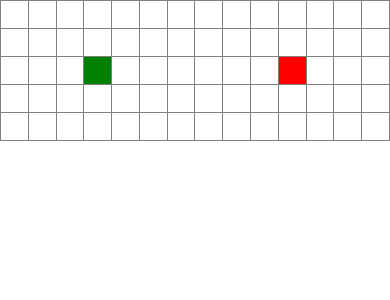
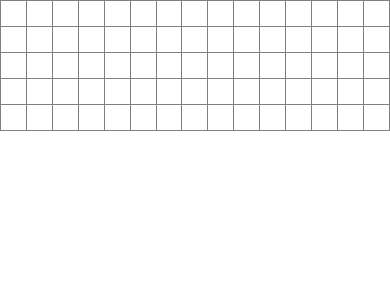
Before and after one commit to andrewywong/pathfinding-visualizer, a React (Create React App) app: page / in a window 390 px wide. Shown: the top 300 px of the page. Built offline with nearby package versions, Linux system fonts and the light colour scheme.

Commit message:
Board now uses board context variable to render the board and change HTML table elements to div

```diff
--- a/src/ContextProvider.jsx
+++ b/src/ContextProvider.jsx
@@ -12,6 +12,7 @@ class ContextProvider extends Component {
       isVisualizing: false,
       isHelpOn: false,
     };
+    this.setupBoard();
   }
 
   componentDidMount() {
@@ -29,7 +30,7 @@ class ContextProvider extends Component {
   setupBoard() {
     const nodes = [];
     // Change rows and cols depending on the device width
-    const maxCol = window.innerWidth / 28;
+    const maxCol = window.innerWidth / 26;
     const maxRow = Math.round(maxCol / 3);
 
     // Deep Copy Methods
@@ -66,9 +67,9 @@ class ContextProvider extends Component {
     }
 
     // Initialize board
-    for (let row = 0; row < maxRow; ++row) {
+    for (let rowIdx = 0; rowIdx < maxRow; ++rowIdx) {
       const currentRow = [];
-      for (let col = 0; col < maxCol; ++col) {
+      for (let colIdx = 0; colIdx < maxCol; ++colIdx) {
         const currentNode = {
           type: NODE_INITIAL,
           visited: false,
@@ -81,11 +82,11 @@ class ContextProvider extends Component {
     // Copy over preexisting board
     if (this.board && this.board.length) {
       // board and board.length are truthy
-      for (let row = 0; row < this.board.length; ++row) {
-        for (let col = 0; col < this.board[row].length; ++col) {
+      for (let rowIdx = 0; rowIdx < this.board.length; ++rowIdx) {
+        for (let colIdx = 0; colIdx < this.board[rowIdx].length; ++colIdx) {
           // TODO: PROBABLY NEED TO DEEP COPY INSTEAD
           // nodes[row][col] = Object.assign({}, this.board[row][col]);
-          nodes[row][col] = this.board[row][col];
+          nodes[rowIdx][colIdx] = this.board[rowIdx][colIdx];
         }
       }
     }
@@ -109,7 +110,25 @@ class ContextProvider extends Component {
 
   render() {
     return (
-      <Context.Provider value={this.state}>
+      <Context.Provider
+        value={{
+          // State
+          isPathExisting: this.state.isPathExisting,
+          isVisualizing: this.state.isVisualizing,
+          isHelpOn: this.state.isHelpOn,
+
+          // Functions
+          setIsPathExisting: this.setIsPathExisting,
+          setIsVisualizing: this.setIsVisualizing,
+          setIsHelpOn: this.setIsHelpOn,
+
+          // Variables
+          board: this.board,
+          start: this.start,
+          finish: this.finish,
+          delay: this.delay,
+        }}
+      >
         {this.props.children}
       </Context.Provider>
     );
--- a/src/components/Board/Board.css
+++ b/src/components/Board/Board.css
@@ -1,7 +1,11 @@
 .board {
   margin: auto;
-  border-left: 1px solid grey;
-  border-top: 1px solid grey;
+  display: table;
   border-collapse: collapse;
-  /* border-spacing: 0px; */
+  /* border-left: 1px solid grey;
+  border-top: 1px solid grey; */
 }
+
+.row {
+  display: table-row;
+}
--- a/src/components/Board/Board.jsx
+++ b/src/components/Board/Board.jsx
@@ -9,58 +9,32 @@ export default class Board extends Component {
   constructor(props) {
     super(props);
     this.state = {
-      nodes: [],
+      isDragging: false,
+      // toggle between erasing/adding walls
     };
   }
 
-  componentDidMount() {
-    const nodes = [];
-    // Change rows and cols depending on the device width
-    const maxCols = window.innerWidth / 28;
-    const maxRows = Math.round(maxCols / 3);
-    console.log(maxRows);
-
-    for (let row = 0; row < maxRows; ++row) {
-      const currentRow = [];
-      for (let col = 0; col < maxCols; ++col) {
-        const currentNode = {
-          col,
-          row,
-          isStart:
-            row === Math.trunc(maxRows / 2) &&
-            col === Math.trunc(maxCols * (1 / 4)),
-          isFinish:
-            row === Math.trunc(maxRows / 2) &&
-            col === Math.trunc(maxCols * (3 / 4)),
-        };
-        currentRow.push(currentNode);
-      }
-      nodes.push(currentRow);
-    }
-    this.setState({ nodes });
-
-    // TODO: Add event listener for 'resize' to resize board
-    // https://stackoverflow.com/questions/19014250/rerender-view-on-browser-resize-with-react
-  }
-
   render() {
-    const { nodes } = this.state;
+    let { board, start, finish, isVisualizing } = this.context;
 
     return (
-      <table className="board">
-        {nodes.map((row, rowIdx) => {
+      <div className="board">
+        {board.map((row, rowIdx) => {
           return (
-            <tr key={rowIdx}>
-              {row.map((node, nodeIdx) => {
-                const { isStart, isFinish } = node;
+            <div key={rowIdx} className="row">
+              {row.map((col, colIdx) => {
                 return (
-                  <Node key={nodeIdx} isStart={isStart} isFinish={isFinish} />
+                  <Node
+                    key={`${rowIdx}-${colIdx}`}
+                    rowIdx={rowIdx}
+                    colIdx={colIdx}
+                  />
                 );
               })}
-            </tr>
+            </div>
           );
         })}
-      </table>
+      </div>
     );
   }
 }
--- /dev/null
+++ b/src/components/Header/Header.jsx
@@ -0,0 +1,14 @@
+import React, { Component } from 'react';
+import { Context } from '../../ContextProvider';
+
+export default class Header extends Component {
+  static contextType = Context;
+  constructor(props) {
+    super(props);
+    this.state = {};
+  }
+
+  render() {
+    return <div />;
+  }
+}
--- a/src/components/Home/Home.jsx
+++ b/src/components/Home/Home.jsx
@@ -1,5 +1,6 @@
 import React, { Component } from 'react';
 import Board from '../Board/Board';
+import Header from '../Header/Header';
 import { Context } from '../../ContextProvider';
 
 export default class Home extends Component {
@@ -10,6 +11,11 @@ export default class Home extends Component {
   }
 
   render() {
-    return <Board />;
+    return (
+      <React.Fragment>
+        <Header />
+        <Board />
+      </React.Fragment>
+    );
   }
 }
--- a/src/components/Node/Node.css
+++ b/src/components/Node/Node.css
@@ -1,9 +1,12 @@
 .node {
+  display: table-cell;
   width: 25px;
   height: 25px;
-  border-right: 1px solid grey;
-  border-bottom: 1px solid grey;
-  /* display: inline-block; */
+  border: 1px solid grey;
+  /* display: flex;
+  flex: 1; */
+  /* border-right: 1px solid grey;
+  border-bottom: 1px solid grey; */
 }
 
 .node-start {
@@ -19,5 +22,9 @@
 }
 
 .path {
-  display: inline-block;
+  height: 100%;
+  /* display: flex;
+  flex: 1; */
+  /* border-right: 1px solid grey;
+  border-bottom: 1px solid grey; */
 }
--- a/src/components/Node/Node.jsx
+++ b/src/components/Node/Node.jsx
@@ -9,12 +9,17 @@ export default class Node extends Component {
   }
 
   render() {
-    const { isFinish, isStart } = this.props;
-    const extraClassName = isFinish
-      ? 'node-finish'
-      : isStart
-      ? 'node-start'
-      : '';
-    return <td className={`node ${extraClassName}`}></td>;
+    const { rowIdx, colIdx } = this.props;
+    // const extraClassName = rowIdx === 2 && colIdx === 2 ? ' node-start' : '';
+    const extraClassName = '';
+    return (
+      <div
+        className={`node${extraClassName}`}
+        data-rowIdx={rowIdx}
+        data-colIdx={colIdx}
+      >
+        <div className="path" />
+      </div>
+    );
   }
 }
```
Also changed, not shown: src/components/Header/Header.css (added).
